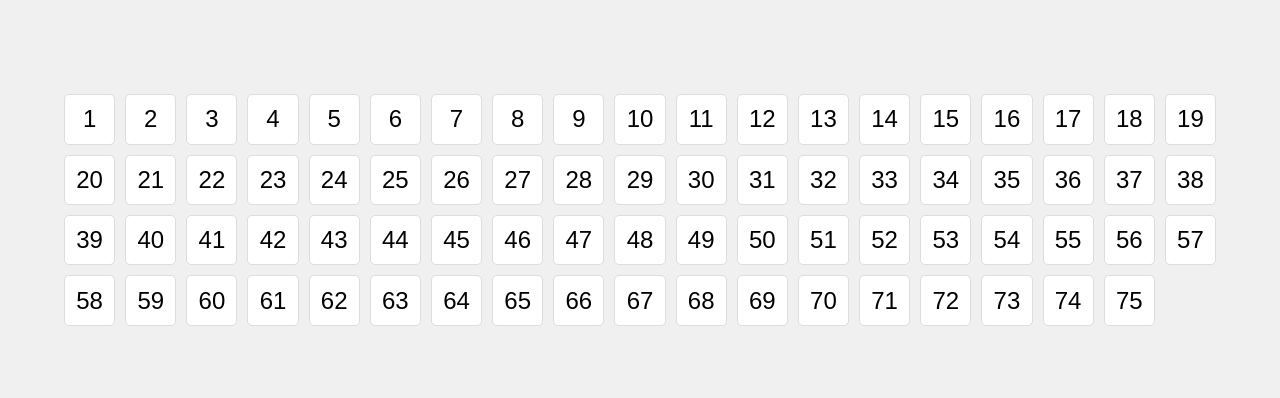
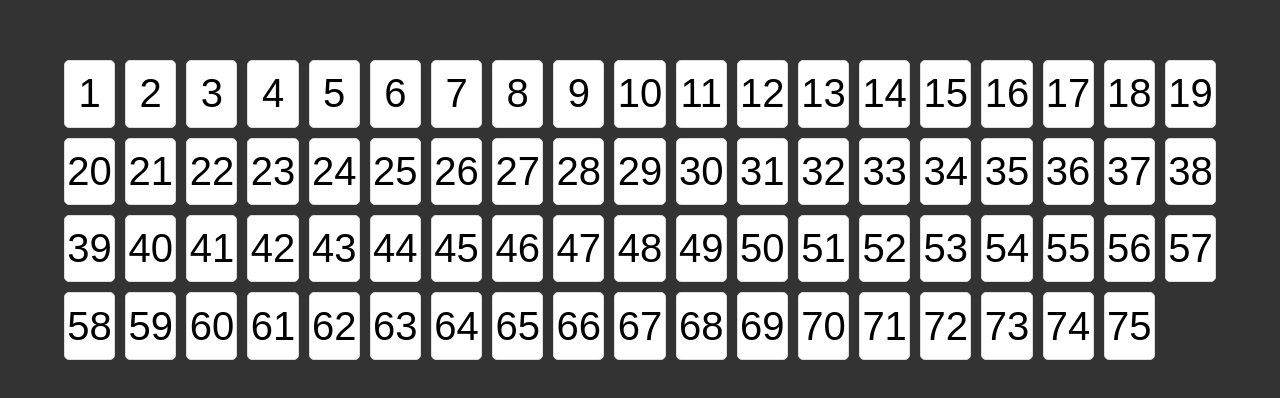
Before and after one commit to renan2122/Bingo, a plain HTML site: page index.html in a window 1280 px wide. Shown: the part 190-588 px from the top of the page. Drawn offline with Linux system fonts and the light colour scheme.

Commit message:
Update styles.css

```diff
--- a/styles.css
+++ b/styles.css
@@ -6,7 +6,7 @@ body {
     align-items: center;
     height: 100vh;
     font-family: Arial, sans-serif;
-    background-color: #f0f0f0;
+    background-color: #333;
 }
 
 #numbers-container {
@@ -25,7 +25,7 @@ body {
     border: 1px solid #ddd;
     border-radius: 5px;
     cursor: pointer;
-    font-size: 1.5rem;
+    font-size: 2.5rem;
     padding: 20% 0;
     transition: background-color 0.3s;
 }
```
